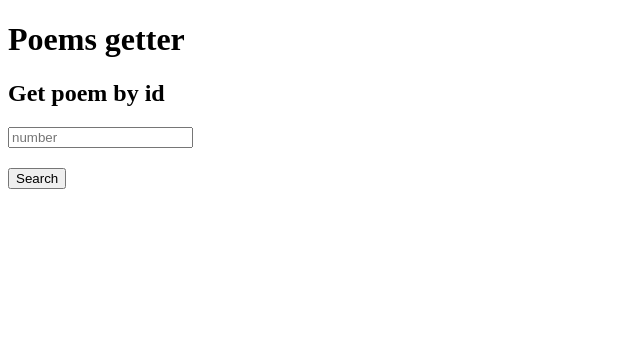
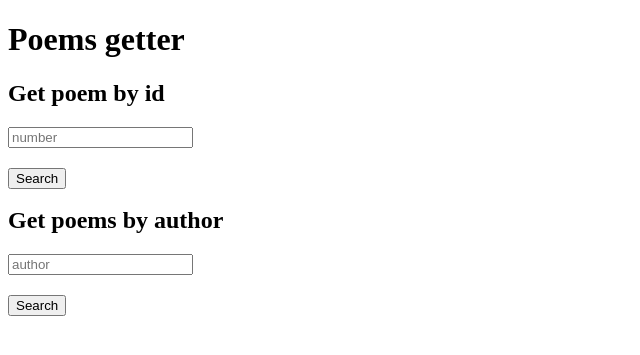
Before and after one commit to masouto94/my_little_programs, a Flask app: page / in a window 1280 px wide. Shown: the top 355 px of the page, without its empty margins (0-640 px from the left). Run offline with Flask 2, Linux system fonts and the light colour scheme.

Commit message:
implemented search by author

```diff
--- a/poetry_api/server/app.py
+++ b/poetry_api/server/app.py
@@ -22,4 +22,11 @@ def get_poem():
     to_get = allPoems.get(int(request.form['index']))
     if not to_get:
         return render_template('not_found.html')
-    return render_template('poem.html.jinja', poem=to_get)
+    return render_template('poem.html.jinja', poem=to_get, single=True)
+
+@app.route('/poemsByAuthor/',  methods=['POST'])
+def get_poems_by_author():
+    to_get = [poem for poem in allPoems.values() if poem.author == request.form['author']]
+    if not to_get:
+        return render_template('not_found.html')
+    return render_template('poem_container.html.jinja', poems=to_get, author=request.form['author'])
--- a/poetry_api/server/templates/index.html
+++ b/poetry_api/server/templates/index.html
@@ -12,4 +12,14 @@
     <button type="submit" style="margin : 20px 20px -10px 0px">Search</button>
   </div>
   </form>
+  <form action="/poemsByAuthor/" method="POST">
+    <div>
+      <h2>Get poems by author</h2>
+      <input type="text" name="author" placeholder="author">
+    </div>
+
+  <div class=" form-group">
+    <button type="submit" style="margin : 20px 20px -10px 0px">Search</button>
+  </div>
+  </form>
 </div>
--- a/poetry_api/server/templates/poem.html.jinja
+++ b/poetry_api/server/templates/poem.html.jinja
@@ -1,12 +1,14 @@
 <!DOCTYPE html>
 <title>{{poem.title}}</title>
-<h1>{{poem.title}}</h1>
-<h2><i>por {{poem.author}}</i></h2>
+<h2>{{poem.title}}</h2>
+<h3><i>por {{poem.author}}</i></h3>
 {% for strophe in poem.strophes %}
 <div class="strophe">
 <p>{{"<br>".join(strophe)}}</p>
 </div>
 {% endfor %}
+{% if single %}
 <div>
     <a href="/">Back</a>
 </div>
+{% endif %}
```
Also changed, not shown: poetry_api/server/templates/poem_container.html.jinja (added, +18 -0 lines).
